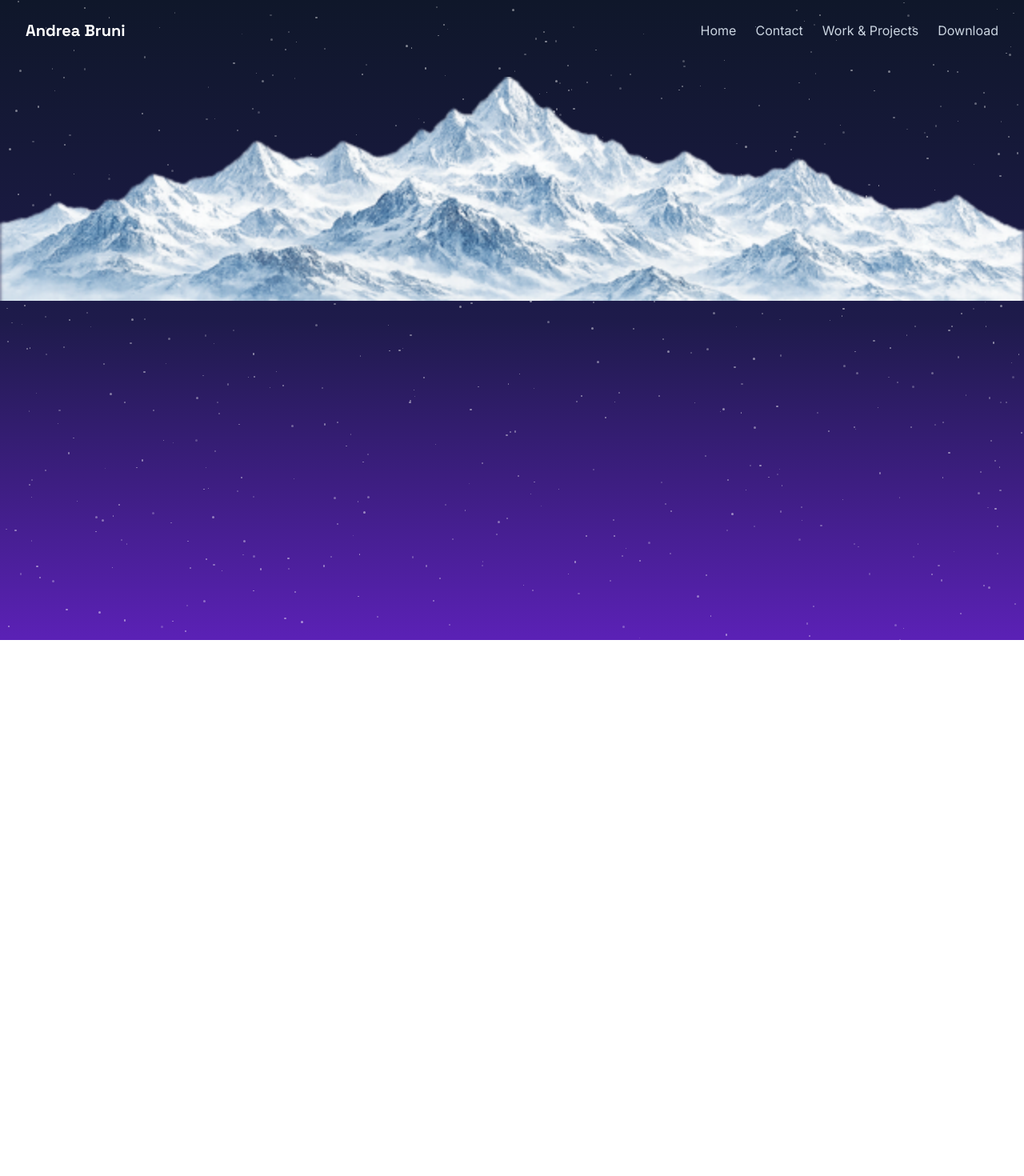
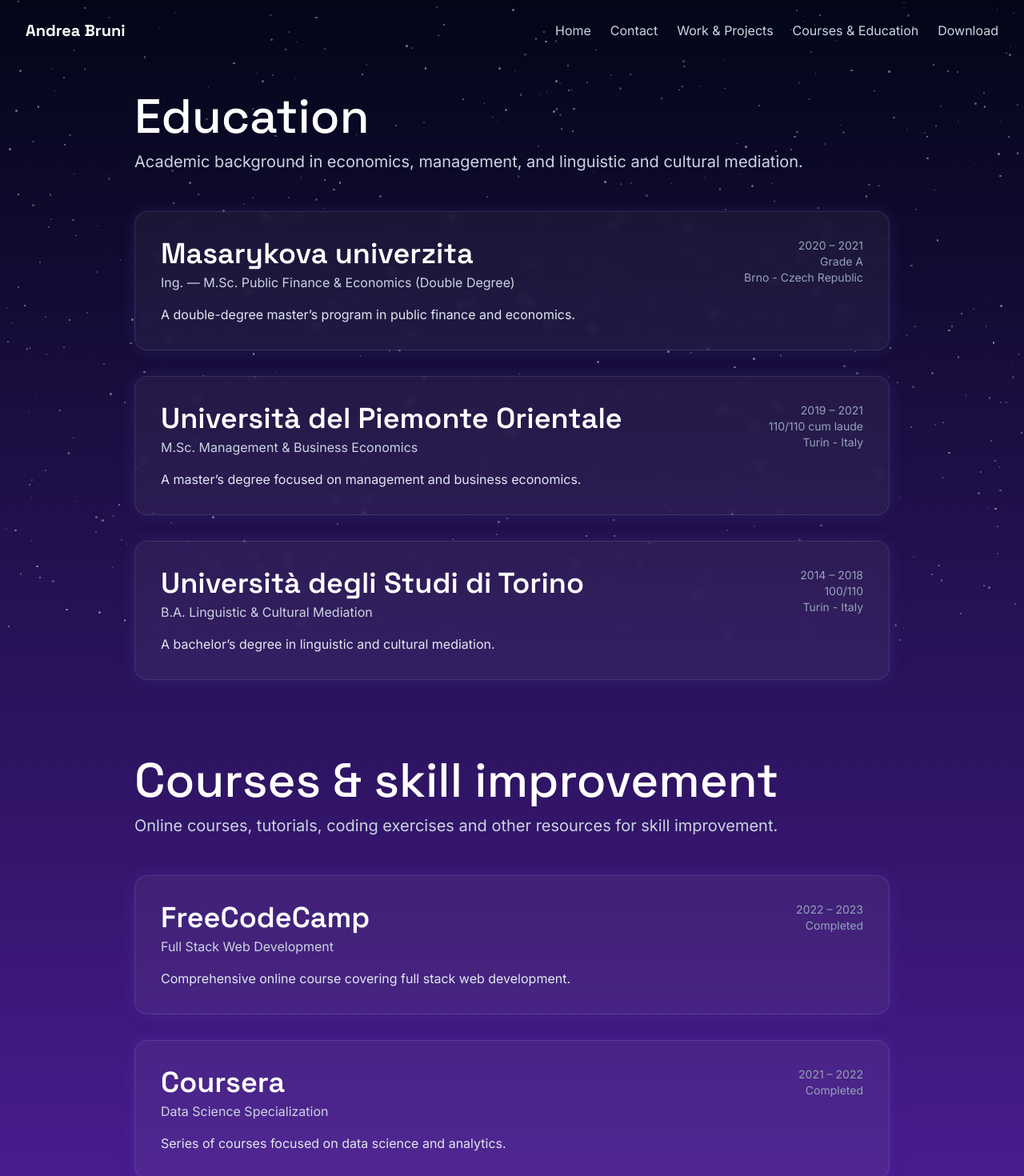
Before and after one commit to anbruni/andrea-bruni-portfolio-personal-website, a React (Vite) app: page /courses-education in a window 1280 px wide. Shown: the top 1470 px of the page at 80% size. Before the commit the page ends 800 px from the top, so only its background shows below. Built offline with nearby package versions, Linux system fonts and the light colour scheme.

Commit message:
feat: expand portfolio pages and project details

```diff
--- a/public/cv.html
+++ b/public/cv.html
@@ -346,7 +346,7 @@
           <span class="tag">HTML</span><span class="tag">CSS</span><span class="tag">JavaScript</span>
           <span class="tag">Tailwind</span><span class="tag">Python</span>
           <span class="tag">SQL</span><span class="tag">Git / GitHub</span>
-          <span class="tag">TypeScript (basics)</span>
+          <span class="tag">TypeScript</span>
         </div>
       </div>
 
@@ -371,7 +371,7 @@
         <div class="label">Tools & Process</div>
         <div class="tags">
           <span class="tag">Figma</span><span class="tag">Jira</span><span class="tag">Confluence</span>
-          <span class="tag">Google Cloud (GCP)</span>
+          <span class="tag">Google BigQuery</span>
           <span class="tag">Agile / Scrum</span>
         </div>
       </div>
--- a/src/App.jsx
+++ b/src/App.jsx
@@ -1,12 +1,13 @@
 import Navbar from './components/Navbar'
 import { Route, Routes } from 'react-router-dom';
+import { ArrowUp } from 'lucide-react';
 import { useRef, useState, useEffect } from 'react';
 import { useLocation } from 'react-router-dom';
 import Starfield from './components/Starfield';
 import HomePage from './pages/HomePage';
 import ContactsPage from './pages/ContactsPage';
 import WorkAndProjects from './pages/WorkAndProjects';
-import mountains from './assets/snow-mountains.png';
+import CoursesAndEducation from './pages/CoursesAndEducation';
 import './App.css'
 
 
@@ -40,24 +41,25 @@ function App() {
   }, []);
 
   return (
-    <div ref={topRef} className="relative min-h-screen bg-gradient-to-b from-slate-900 via-indigo-950 to-violet-800">
+    <div ref={topRef} className="relative min-h-screen bg-gradient-to-b from-slate-950 via-indigo-920 to-violet-900">
       <Starfield />
       <Navbar />
       <Routes>
         <Route path="/" element={<HomePage aboutRef={aboutRef} />} />
         <Route path="/contacts" element={<ContactsPage location={location} />} />
         <Route path="/work-projects" element={<WorkAndProjects location={location} />} />
+        <Route path="/courses-education" element={<CoursesAndEducation location={location} />} />
       </Routes>
       {aboutTop > 0 && scrollPosition > aboutTop - window.innerHeight + 300 && (
-        <button className="btn-secondary fixed bottom-8 left-8 z-50" onClick={scrollToTop}>
-          Scroll to Top
+        <button className="btn-scroll fixed bottom-8 right-8 z-50" onClick={scrollToTop}>
+          <ArrowUp />
         </button>)
       }
 
       {/* Mountains */}
-      <div className="w-full pointer-events-none overflow-hidden" style={{ height: '300px' }}>
+      {/* <div className="w-full pointer-events-none overflow-hidden" style={{ height: '300px' }}>
         <img src={mountains} alt="" className="w-full h-full" style={{ objectFit: 'cover', objectPosition: 'top', transform: 'translateY(20px)' }} />
-      </div>
+      </div> */}
     </div>
   );
 }
--- a/src/components/Navbar.jsx
+++ b/src/components/Navbar.jsx
@@ -24,9 +24,12 @@ function Navbar() {
         <Link to="/work-projects" className="nav-link">
           Work & Projects
         </Link>
-        <Link to="/download" className="nav-link">
+        <Link to="/courses-education" className="nav-link">
+          Courses & Education
+        </Link>
+        <a href="/cv.html" target="_blank" rel="noopener noreferrer" className="nav-link">
           Download
-        </Link>
+        </a>
       </div>
       <button
         className="md:hidden text-white focus:outline-none"
@@ -38,9 +41,9 @@ function Navbar() {
         {isMenuOpen && (
           <motion.div
             className="absolute top-0 right-0 bg-white rounded-bl-3xl shadow-lg p-6 flex flex-col gap-4 md:hidden w-64 h-fit w-fit z-50"
-            initial={{ opacity: 0, x: 20 }}
+            initial={{ opacity: 0, x: 0 }}
             animate={{ opacity: 1, x: 0 }}
-            exit={{ opacity: 0, x: 20 }}
+            exit={{ opacity: 0, x: 0 }}
             transition={{ duration: 0.2, ease: 'easeOut' }}
           >
             <div className="flex justify-end">
@@ -64,12 +67,21 @@ function Navbar() {
               Work & Projects
             </Link>
             <Link
-              to="/download"
+              to="/courses-education"
+              className="nav-link-mobile"
+              onClick={() => setIsMenuOpen(false)}
+            >
+              Courses & Education
+            </Link>
+            <a
+              href="/cv.html"
+              target="_blank"
+              rel="noopener noreferrer"
               className="nav-link-mobile"
               onClick={() => setIsMenuOpen(false)}
             >
               Download
-            </Link>
+            </a>
           </motion.div>
         )}
       </AnimatePresence>
--- /dev/null
+++ b/src/pages/CoursesAndEducation.jsx
@@ -0,0 +1,117 @@
+import { Link } from 'react-router-dom';
+import { ArrowLeft } from 'lucide-react';
+
+const education = [
+  {
+    institution: 'Masarykova univerzita',
+    degree: 'Ing. — M.Sc. Public Finance & Economics (Double Degree)',
+    dates: '2020 – 2021',
+    grade: 'Grade A',
+    country: 'Brno - Czech Republic',
+    description: 'A double-degree master’s program in public finance and economics.',
+  },
+  {
+    institution: 'Università del Piemonte Orientale',
+    degree: 'M.Sc. Management & Business Economics',
+    dates: '2019 – 2021',
+    grade: '110/110 cum laude',
+    country: 'Turin - Italy',
+    description: 'A master’s degree focused on management and business economics.',
+  },
+  {
+    institution: 'Università degli Studi di Torino',
+    degree: 'B.A. Linguistic & Cultural Mediation',
+    dates: '2014 – 2018',
+    grade: '100/110',
+    country: 'Turin - Italy',
+    description: 'A bachelor’s degree in linguistic and cultural mediation.',
+  },
+];
+
+const courses = [
+  {
+    institution: 'FreeCodeCamp',
+    degree: 'Full Stack Web Development',
+    dates: '2022 – 2023',
+    grade: 'Completed',
+    country: 'Online',
+    description: 'Comprehensive online course covering full stack web development.',
+  },
+  {
+    institution: 'Coursera',
+    degree: 'Data Science Specialization',
+    dates: '2021 – 2022',
+    grade: 'Completed',
+    country: 'Online',
+    description: 'Series of courses focused on data science and analytics.',
+  },
+];
+
+function CoursesAndEducation({ location }) {
+  const isHome = location.pathname === '/';
+  return (
+    <div className="min-h-screen flex flex-col items-start justify-center px-6 md:px-10 pb-24 pt-0 md:pt-10 md:pb-24 relative z-10 max-w-5xl mx-auto">
+      {isHome ? null : (
+        <Link to="/" className="md:hidden btn-back mb-10">
+          <ArrowLeft size={16} />
+          Back to Home
+        </Link>
+      )}
+      <div className="flex flex-col md:gap-24 gap-12 w-full">
+      <section className="w-full">
+      <h1 className="heading-1 mb-3">Education</h1>
+      <p className="subtitle md:mb-12 mb-4">
+        Academic background in economics, management, and linguistic and cultural mediation.
+      </p>
+
+      <div className="flex flex-col gap-8 w-full">
+        {education.map((item) => (
+          <article key={item.institution} className="card-glow backdrop-blur-sm rounded-2xl border border-white/10 bg-white/5 p-6 md:p-8">
+            <div className="flex flex-col gap-2 md:flex-row md:items-start md:justify-between">
+              <div>
+                <h2 className="heading-2 mb-1">{item.institution}</h2>
+                <p className="text-slate-300 text-sm md:text-base">{item.degree}</p>
+              </div>
+              <p className="text-slate-400 text-sm md:text-right shrink-0">
+                {item.dates}<br />{item.grade}<br />{item.country}
+              </p>
+            </div>
+            <p className="mt-4 text-slate-200 text-sm md:text-base leading-relaxed">
+              {item.description}
+            </p>
+          </article>
+        ))}
+      </div>
+      </section>
+
+      <section className="w-full">
+      <h1 className="heading-1 mb-3">Courses & skill improvement</h1>
+      <p className="subtitle md:mb-12 mb-4">
+        Online courses, tutorials, coding exercises and other resources for skill improvement.
+      </p>
+
+      <div className="flex flex-col gap-8 w-full">
+        {courses.map((item) => (
+          <article key={item.institution} className="card-glow backdrop-blur-sm rounded-2xl border border-white/10 bg-white/5 p-6 md:p-8">
+            <div className="flex flex-col gap-2 md:flex-row md:items-start md:justify-between">
+              <div>
+                <h2 className="heading-2 mb-1">{item.institution}</h2>
+                <p className="text-slate-300 text-sm md:text-base">{item.degree}</p>
+              </div>
+              <p className="text-slate-400 text-sm md:text-right shrink-0">
+                {item.dates}<br />{item.grade}
+              </p>
+            </div>
+            <p className="mt-4 text-slate-200 text-sm md:text-base leading-relaxed">
+              {item.description}
+            </p>
+          </article>
+        ))}
+      </div>
+    </section>
+    </div>
+    </div>
+  );
+}
+
+export default CoursesAndEducation;
--- a/src/pages/WorkAndProjects.jsx
+++ b/src/pages/WorkAndProjects.jsx
@@ -11,6 +11,7 @@ const projects = [
       "Boulder Garage is an indoor bouldering gym opened by my brother in 2025 near Turin, offering over 300m² of climbable surface across a boulder area, circuit walls, a Kilterboard, a teaching wall, and a training zone. I built their official website from scratch — the gym's main digital presence, presenting facilities, courses for kids and adults, contact info, and an embedded Google Maps location.",
     stack: [
       'React',
+      'HTML',
       'Tailwind CSS',
       'CSS',
       'Vanilla JS',
@@ -65,35 +66,31 @@ const projects = [
     overlayDescription:
       'Helix converts natural-language campaign requirements into validated, previewed, and approval-gated operations.',
     overlayContent:
-      'Helix automates the creation and management of in-product campaigns through a safety-first, human-in-the-loop architecture. Users can describe campaign requirements in natural language, including content, audience targeting, scheduling, experimentation, and lifecycle changes. Helix translates those requests into typed operations, identifies missing information, resolves the required entities, and produces a deterministic preview before making any changes. LangGraph manages the complete workflow—clarification, resolution, validation, preview, approval, execution, and verification—while SQLite checkpointing allows interrupted sessions to resume safely. Model Context Protocol integrations connect the platform to campaign services, analytics systems, content platforms, knowledge bases, issue trackers, and observability tools. All write operations are performed through tested Python workflows rather than AI-generated code, providing predictable execution, human oversight, traceability, fail-closed validation, and an auditable history throughout the campaign lifecycle.',
-    overlayImage: 'public/helix-architecture.png',
-    overlayImage2: 'public/helix-campaign-workflow.png',
+      "Helix automates the creation and management of in-product campaigns through a safety-first, human-in-the-loop architecture. Users can describe campaign requirements in natural language, including content, audience targeting, scheduling, experimentation, and lifecycle changes. Helix translates those requests into typed operations, identifies missing information, resolves the required entities, and produces a deterministic preview before making any changes. LangGraph manages the complete workflow—clarification, resolution, validation, preview, approval, execution, and verification—while SQLite checkpointing allows interrupted sessions to resume safely.\n\nModel Context Protocol integrations connect the platform to campaign services, analytics systems, content platforms, knowledge bases, issue trackers, and observability tools. All write operations are performed through tested Python workflows rather than AI-generated code, providing predictable execution, human oversight, traceability, fail-closed validation, and an auditable history throughout the campaign lifecycle.",
   },
   {
-    title: 'Boulder Garage2',
+    title: 'Norton 360 for Windows - In-UI Store',
     tagline:
-      'Official website for a new indoor bouldering gym in Cumiana, Italy.',
+      'Official in-UI store for Norton 360 on Windows.',
     description:
-      "Built the full website for Boulder Garage, a bouldering gym opened by my brother in 2025 near Turin. The gym offers over 300m² of climbable surface across a boulder area, circuit walls, a Kilterboard, a teaching wall, and a training zone. The homepage features a full-screen automatic image carousel that cycles every 5 seconds. Designed with a mobile-first approach, the site is fully responsive across all screen sizes. It serves as the gym's main digital presence, presenting facilities, courses for kids and adults, contact info, and an embedded Google Maps location.",
+      "In my role at Gendigital, working in the Norton team, I developed the Norton 360 in-UI store for Windows, enabling users to seamlessly browse, purchase, and manage Norton products directly within the application. The experience was designed to feel like a natural extension of the Norton 360 ecosystem, featuring responsive layouts, intuitive navigation, and deep integration with existing product workflows.\n\nI was responsible for the entire project lifecycle, from design and architecture to development, implementation, and quality assurance. One of the main challenges was building a highly personalized experience capable of targeting individual components, offers, and promotional banners to specific user segments while maintaining a consistent and seamless user journey.\n\nAchieving this required careful planning, scalable targeting logic, and extensive testing to ensure reliability across a global user base. Today, the store is viewed by millions of users worldwide and has delivered outstanding business results, achieving an 85% increase in bookings during A/B testing.",
     stack: [
-      'React',
-      'Tailwind CSS',
       'CSS',
       'Vanilla JS',
-      'React Router',
-      'Netlify',
+      'HTML',
+      'Targeting analysis',
+      "MySQL",
+      "BigQuery",
+      "Power BI",
+      "QA test",
+      "AB Testing",
+      "Figma design"
     ],
-    liveUrl: 'https://www.bouldergarage.it/',
-    futureDevelopments: [
-      'Online booking system for courses and sessions',
-      'Automated news section connected to the Instagram feed — zero manual editorial effort',
-      'Customer area to view bookings and purchase memberships online',
-      'Dedicated photo gallery section to showcase the gym spaces and climbing areas',
-    ],
-    overlayTitle: 'Boulder Garage',
+    liveUrl: '',
+    futureDevelopments: [],
+    overlayTitle: 'Norton 360 for Windows - In-UI Store',
     overlayDescription:
-      'Official website for a new indoor bouldering gym in Cumiana (TO), Italy.',
-    overlayImage: 'public/boulder-garage-photo1.png',
+      'Official in-UI store for Norton 360 on Windows.',
   },
 ];
 
```
Also changed, not shown: src/components/AboutSection.jsx (+20 -11 lines), src/components/ProjectCard.jsx (+4 -4 lines), src/index.css (+6 -2 lines), src/assets/snow-mountains.png (deleted).
